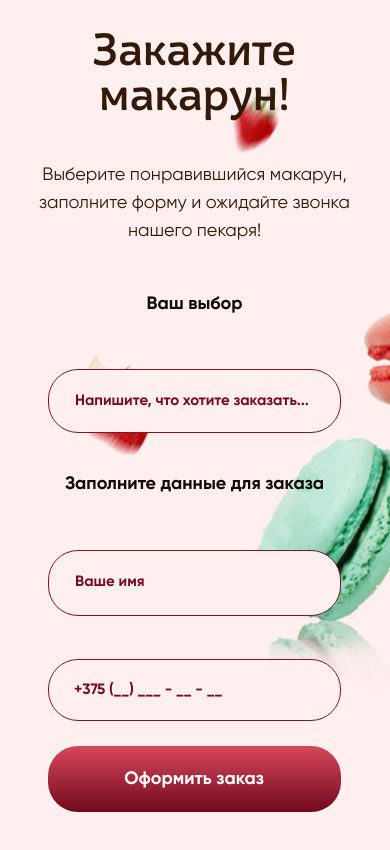
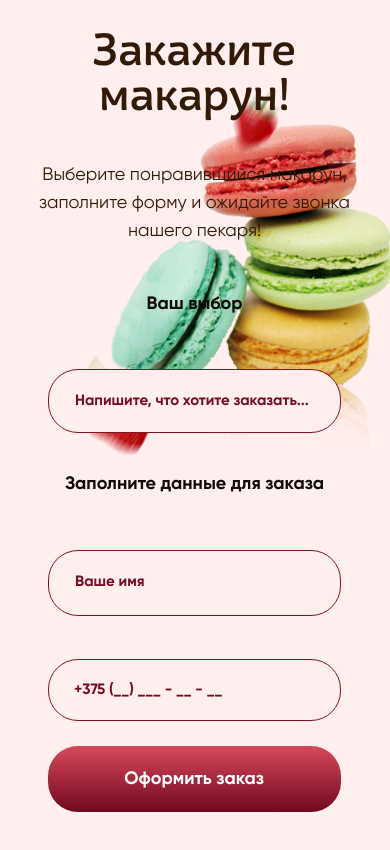
Before and after one commit to CyberArt2718281/macaroon, a website: page index.html in a window 390 px wide. Shown: the part 4460-5310 px from the top of the page. Drawn offline with nearby package versions, Linux system fonts and the light colour scheme.

Commit message:
change adaptive.less

```diff
--- a/src/styles/adaptive.less
+++ b/src/styles/adaptive.less
@@ -146,7 +146,11 @@
       }
 
       .order-image img {
-        max-width: 352px;
+        max-width: 280px;
+        position: absolute;
+        top: 50%;
+        left: 50%;
+        translate: -50% -50%;
       }
 
       .order-image {
@@ -159,6 +163,9 @@
 
       .order-info {
         margin-left: unset;
+        .error{
+          margin-left: 65px;
+        }
       }
 
     }
```
Also changed, not shown: dist/style.min.css.
